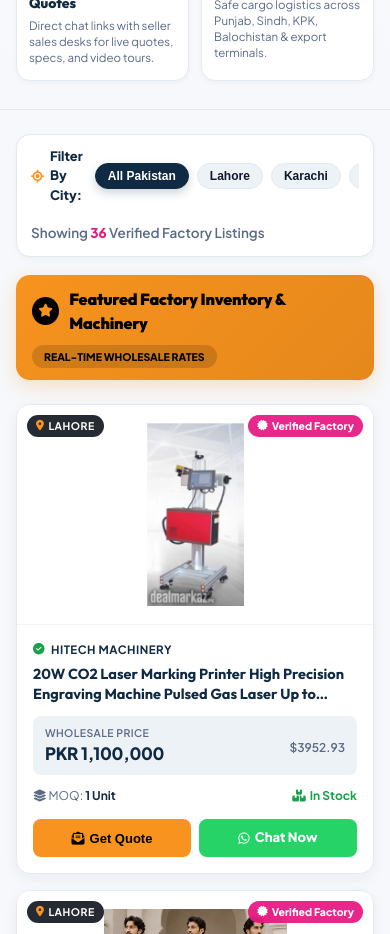
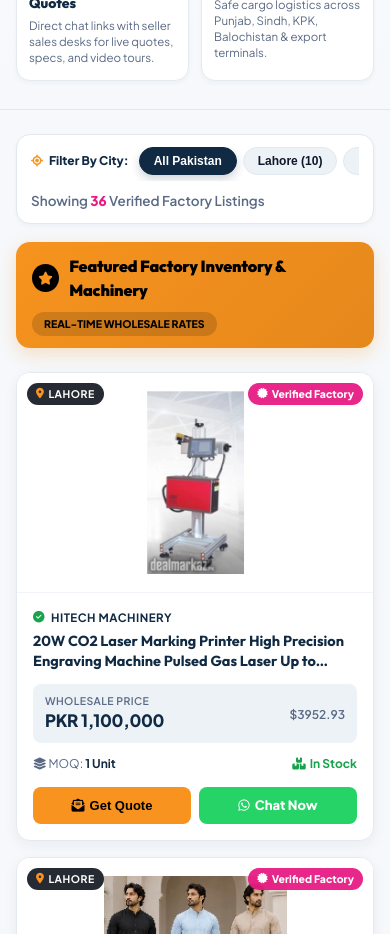
Before and after one commit to armanh148/Chaicon, a React (Vite) app in the folder frontend/: page / in a window 390 px wide. Shown: the part 1100-2034 px from the top of the page. Built offline with nearby package versions, Linux system fonts and the light colour scheme.

Commit message:
Update City Filter to match actual product database with count badges and smooth mobile scroll

```diff
--- a/frontend/src/App.css
+++ b/frontend/src/App.css
@@ -1275,20 +1275,28 @@
     padding: 12px 14px;
     flex-direction: column;
     align-items: flex-start;
+    gap: 10px;
   }
   .city-pills-wrap {
     width: 100%;
     overflow-x: auto;
     flex-wrap: nowrap;
-    padding-bottom: 4px;
-    scrollbar-width: none;
+    padding-bottom: 6px;
+    scrollbar-width: auto;
     -webkit-overflow-scrolling: touch;
+    display: flex;
+    gap: 6px;
   }
-  .city-pills-wrap::-webkit-scrollbar { display: none; }
+  .filter-label {
+    flex-shrink: 0;
+    font-size: 12px;
+  }
   .city-filter-btn {
     flex-shrink: 0;
-    padding: 5px 12px;
+    padding: 6px 14px;
     font-size: 12px;
+    cursor: pointer;
+    white-space: nowrap;
   }
 
   /* Section Heading */
--- a/frontend/src/App.jsx
+++ b/frontend/src/App.jsx
@@ -18,7 +18,8 @@ export default function App() {
   }, []);
 
   const filteredProducts = products.filter(p => {
-    const matchesCity = (selectedCity === 'all') || (p.city && p.city.toLowerCase().includes(selectedCity.toLowerCase()));
+    const pCity = (p.city || '').toLowerCase();
+    const matchesCity = (selectedCity === 'all') || pCity.includes(selectedCity.toLowerCase());
     const matchesSearch = !searchQuery ||
       (p.alt && p.alt.toLowerCase().includes(searchQuery.toLowerCase())) ||
       (p.seller && p.seller.toLowerCase().includes(searchQuery.toLowerCase()));
@@ -255,14 +256,26 @@ export default function App() {
             <div className="filter-ctrl-inner">
               <div className="city-pills-wrap">
                 <span className="filter-label"><i className="fa-solid fa-location-crosshairs" style={{ color: 'var(--brand-orange)' }}></i> Filter By City:</span>
-                {['all', 'Lahore', 'Karachi', 'Faisalabad', 'Gujranwala', 'Peshawar'].map(city => (
+                {[
+                  { id: 'all', label: 'All Pakistan' },
+                  { id: 'Lahore', label: 'Lahore (10)' },
+                  { id: 'Sialkot', label: 'Sialkot (8)' },
+                  { id: 'Karachi', label: 'Karachi (6)' },
+                  { id: 'Gujranwala', label: 'Gujranwala (3)' },
+                  { id: 'Islamabad', label: 'Islamabad (3)' },
+                  { id: 'Peshawar', label: 'Peshawar (1)' },
+                  { id: 'Gujrat', label: 'Gujrat (1)' },
+                  { id: 'Shikarpur', label: 'Shikarpur (1)' },
+                ].map(city => (
                   <button
-                    key={city}
+                    key={city.id}
                     type="button"
-                    className={`city-filter-btn ${selectedCity === city ? 'active' : ''}`}
-                    onClick={() => setSelectedCity(city)}
+                    className={`city-filter-btn ${selectedCity === city.id ? 'active' : ''}`}
+                    onClick={() => {
+                      setSelectedCity(city.id);
+                    }}
                   >
-                    {city === 'all' ? 'All Pakistan' : city}
+                    {city.label}
                   </button>
                 ))}
               </div>
```
